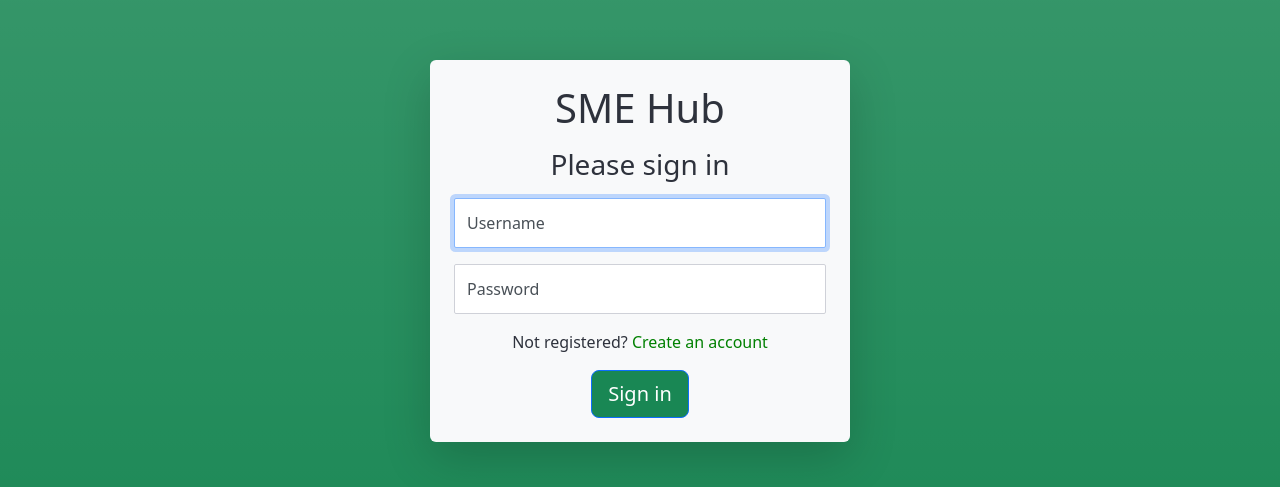
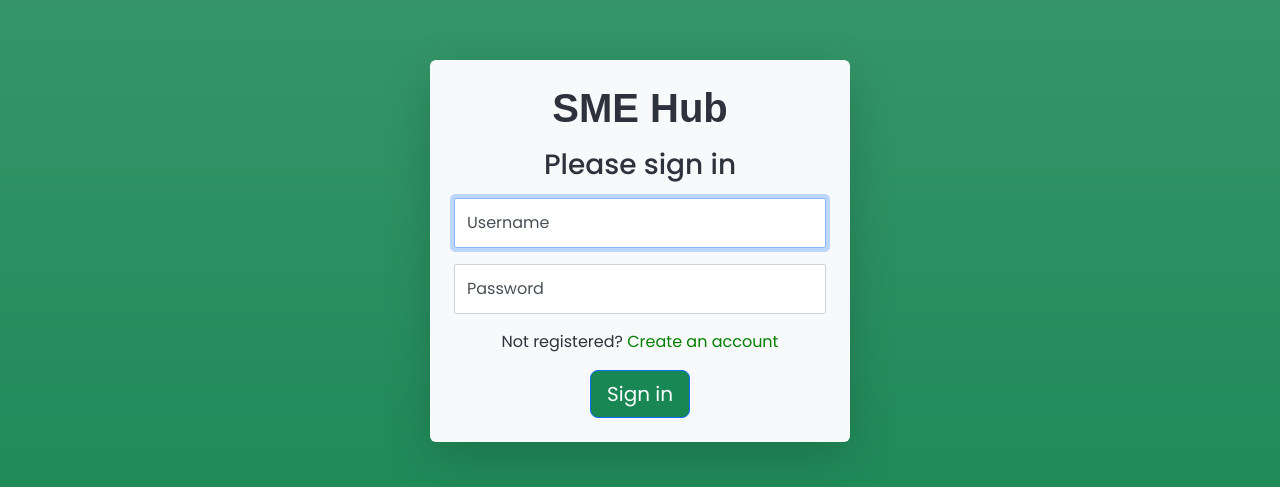
Before and after one commit to erzajuan/website_persebaran_umkm, a React (Create React App) app in the folder client/: page / in a window 1280 px wide. Shown: the part 149-636 px from the top of the page. Built offline with nearby package versions, Linux system fonts and the light colour scheme.

Commit message:
feat: added font style & bg color

```diff
--- a/client/src/App.css
+++ b/client/src/App.css
@@ -1,3 +1,15 @@
+@import url("https://fonts.googleapis.com/css2?family=Fira+Sans:wght@700&family=Poppins:ital,wght@0,100;0,200;0,300;0,400;0,500;0,600;0,700;0,800;0,900;1,100;1,200;1,300;1,400;1,500;1,600;1,700;1,800;1,900&display=swap");
+
+body {
+  font-family: "Poppins", sans-serif;
+  background-color: #d3f8d3 !important;
+}
+
+.logo-font {
+  font-family: "fira-sans", sans-serif !important;
+  font-weight: 700;
+}
+
 .external-content {
   display: none;
   position: sticky;
@@ -16,7 +28,7 @@
 }
 
 .link-font:hover {
-  color:#4CAF50
+  color: #4caf50;
 }
 
 .title-font {
@@ -25,7 +37,7 @@
 }
 
 .title-font:hover {
-  color:#4CAF50
+  color: #4caf50;
 }
 
 .external-content.show {
@@ -35,7 +47,7 @@
 @media (min-width: 768px) {
   .navbar-toggler {
     border: #f8f9fa;
-    color: #4CAF50;
+    color: #4caf50;
     margin-left: 1%;
     margin-right: 1%;
     display: block !important;
--- a/client/src/components/navbar.js
+++ b/client/src/components/navbar.js
@@ -27,7 +27,7 @@ const MainNavbar = (props) => {
     <div>
       <Navbar bg="success gradient" expand="md">
         <Navbar.Toggle onClick={handleToggle} aria-controls="navbar-collapse" />
-        <Link to="/" className="title-font" style={{ textDecoration: "none" }}>
+        <Link to="/" className="title-font logo-font" style={{ textDecoration: "none" }}>
           SME Hub
         </Link>
       </Navbar>
--- a/client/src/fetchs/umkmFetch.js
+++ b/client/src/fetchs/umkmFetch.js
@@ -21,7 +21,7 @@ const getUmkmDetail = async (cb, id) => {
             method: 'GET',
             url: URL + `/detail/${id}`
         });
-        cb(umkms.data);
+        cb(umkms.data,umkms.data.menus);
     } catch (e) {
         console.log(e);
     }
--- a/client/src/fetchs/userFetch.js
+++ b/client/src/fetchs/userFetch.js
@@ -43,7 +43,6 @@ const getUserDetail = async (cb, token) => {
       method: "GET",
       url: URL + `/detail/${userData.id}`,
     });
-    console.log(userData.umkm);
     cb(user.data);
   } catch (e) {
     console.log(e);
--- a/client/src/pages/HomePage/homepage.js
+++ b/client/src/pages/HomePage/homepage.js
@@ -24,14 +24,16 @@ const HomePage = (props) => {
 
   return (
     <>
-      <h1 className="text-center">Homepage</h1>
-      <div className="album py-5 bg-light">
+      <h1 className="text-center text-success">Homepage</h1>
+      <hr />
+      <div className="album py-5">
         <div className="container ">
           <div className="row row-cols-1 row-cols-sm-2 row-cols-md-3 g-3">
             {filteredDatas.map((x, i) => (
               <div className="col" key={x.id}>
-                <div className="card shadow-sm">
+                <div className="card shadow-sm rounded">
                   <img
+                    className="rounded"
                     src={x.image}
                     alt={x.name}
                     style={{ width: "100%", height: 225 }}
--- a/client/src/pages/LoginRegister/login.js
+++ b/client/src/pages/LoginRegister/login.js
@@ -27,7 +27,7 @@ const Login = (props) => {
     <>
       <div className="text-center login-body bg-success bg-gradient">
         <form className="form-signin bg-light p-4 shadow-lg rounded">
-          <h3 className="h1 mb-3 font-weight-bold">SME Hub</h3>
+          <h3 className="h1 mb-3 logo-font">SME Hub</h3>
           <h1 className="h3 mb-3 font-weight-normal">Please sign in</h1>
           <div className="form-label-group text-start">
             <input
--- a/client/src/pages/LoginRegister/register.js
+++ b/client/src/pages/LoginRegister/register.js
@@ -26,7 +26,7 @@ const Register = () => {
   return (
     <div className="text-center login-body bg-success bg-gradient">
       <form className="form-signin bg-light p-4 shadow-lg rounded">
-        <h3 className="h1 mb-3 font-weight-bold">SME Hub</h3>
+        <h3 className="h1 mb-3 logo-font">SME Hub</h3>
         <h1 className="h3 mb-3 font-weight-normal">Sign Up</h1>
         <div class="form-label-group text-start">
           <input
--- a/client/src/pages/UmkmDetail/umkm.js
+++ b/client/src/pages/UmkmDetail/umkm.js
@@ -8,8 +8,7 @@ const UmkmPage = () => {
   const [menu, setMenu] = useState([]);
   let { umkmId } = useParams();
   useEffect(() => {
-    getUmkmDetail((result) => setUmkm(result), umkmId);
-    setMenu(umkm.menus);
+    getUmkmDetail((umkm,menus) => {setUmkm(umkm); setMenu(menus)}, umkmId);
   }, []);
 
   return (
@@ -72,7 +71,7 @@ const UmkmPage = () => {
               </div>
             </>
           ) : (
-            <></>
+            <>No data</>
           )}
         </>
       ) : (
```
